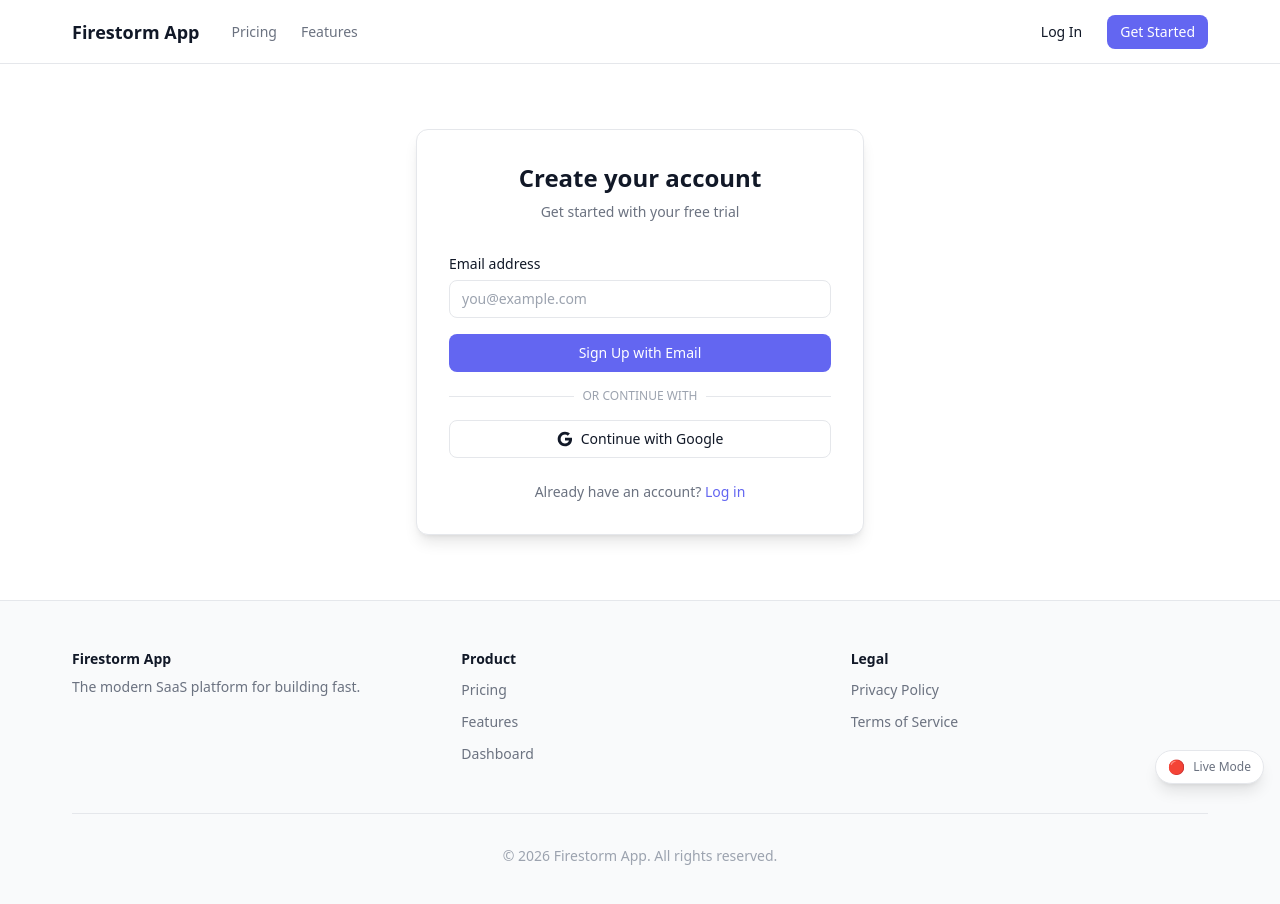
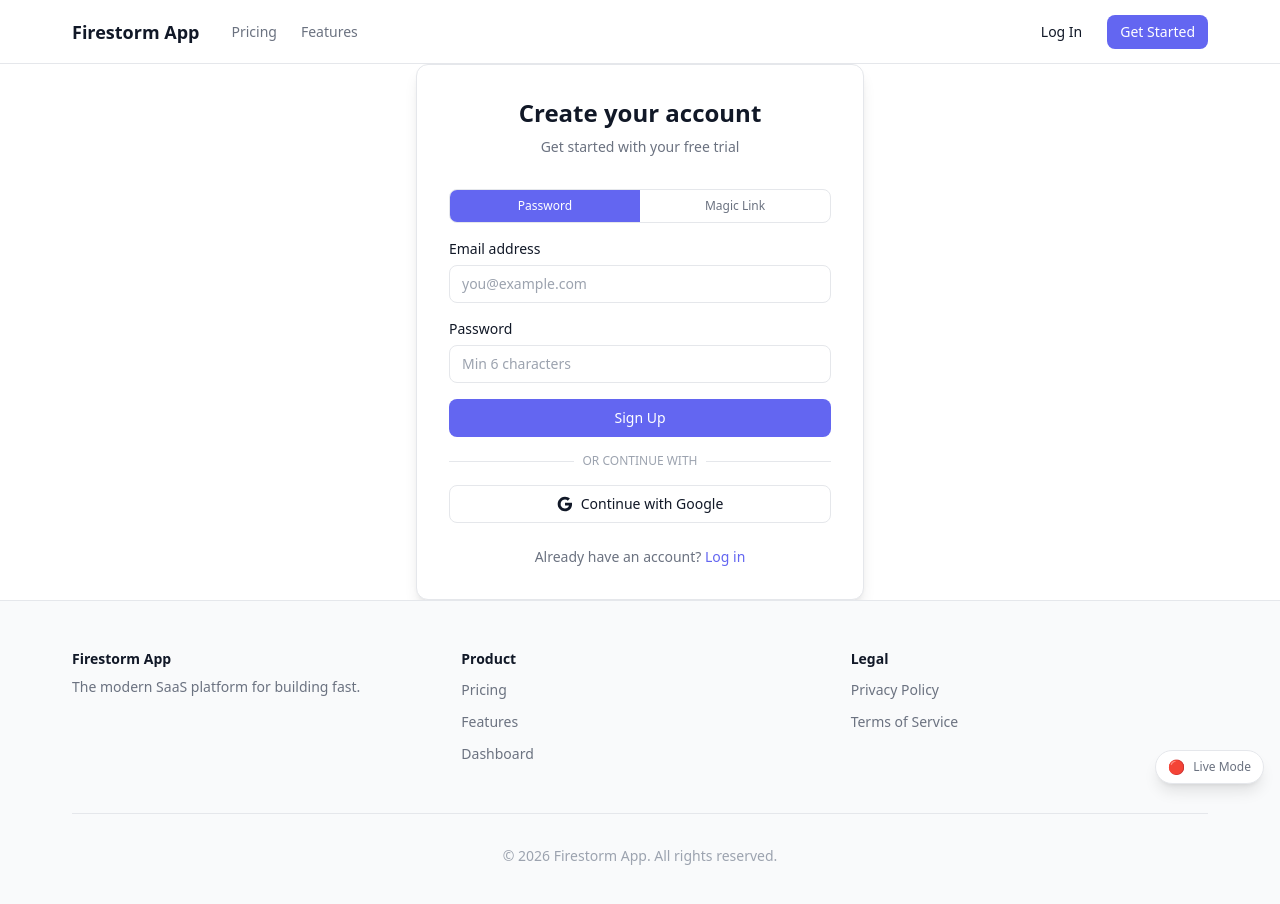
Before and after one commit to AgentPeter828/recoverkit, a Next.js app: page /auth/signup in a window 1280 px wide. Shown: the top 904 px of the page. Built offline with nearby package versions, Linux system fonts and the light colour scheme; no server answers.

Commit message:
feat: add password login/signup (avoids Supabase magic link rate limits)
- Login and signup forms now have Password/Magic Link toggle
- Password mode is default (no email rate limits)
- Test account: e2e-test@firestorm.dev / TestPassword123!

```diff
--- a/src/app/auth/login/LoginForm.tsx
+++ b/src/app/auth/login/LoginForm.tsx
@@ -8,11 +8,33 @@ import { Input } from "@/components/ui/Input";
 
 export function LoginForm() {
   const [email, setEmail] = useState("");
+  const [password, setPassword] = useState("");
   const [loading, setLoading] = useState(false);
   const [message, setMessage] = useState<string | null>(null);
   const [error, setError] = useState<string | null>(null);
+  const [mode, setMode] = useState<"password" | "magic">("password");
   const router = useRouter();
   const supabase = createBrowserClient();
+
+  async function handlePasswordLogin(e: React.FormEvent) {
+    e.preventDefault();
+    setLoading(true);
+    setError(null);
+    setMessage(null);
+
+    const { error: authError } = await supabase.auth.signInWithPassword({
+      email,
+      password,
+    });
+
+    if (authError) {
+      setError(authError.message);
+    } else {
+      router.push("/dashboard");
+      router.refresh();
+    }
+    setLoading(false);
+  }
 
   async function handleMagicLink(e: React.FormEvent) {
     e.preventDefault();
@@ -50,16 +72,39 @@ export function LoginForm() {
 
   return (
     <div className="space-y-4">
-      <form onSubmit={handleMagicLink} className="space-y-4">
+      {/* Mode toggle */}
+      <div className="flex rounded-lg border overflow-hidden" style={{ borderColor: "var(--color-border)" }}>
+        <button
+          type="button"
+          onClick={() => setMode("password")}
+          className="flex-1 px-3 py-2 text-xs font-medium transition-colors"
+          style={{
+            background: mode === "password" ? "var(--color-brand)" : "transparent",
+            color: mode === "password" ? "#fff" : "var(--color-text-secondary)",
+          }}
+        >
+          Password
+        </button>
+        <button
+          type="button"
+          onClick={() => setMode("magic")}
+          className="flex-1 px-3 py-2 text-xs font-medium transition-colors"
+          style={{
+            background: mode === "magic" ? "var(--color-brand)" : "transparent",
+            color: mode === "magic" ? "#fff" : "var(--color-text-secondary)",
+          }}
+        >
+          Magic Link
+        </button>
+      </div>
+
+      <form onSubmit={mode === "password" ? handlePasswordLogin : handleMagicLink} className="space-y-4">
         <div>
-          <label
-            htmlFor="email"
-            className="block text-sm font-medium mb-1.5"
-          >
+          <label htmlFor="login-email" className="block text-sm font-medium mb-1.5">
             Email address
           </label>
           <Input
-            id="email"
+            id="login-email"
             type="email"
             value={email}
             onChange={(e) => setEmail(e.target.value)}
@@ -67,69 +112,54 @@ export function LoginForm() {
             required
           />
         </div>
-        <Button
-          type="submit"
-          variant="primary"
-          className="w-full"
-          disabled={loading}
-        >
-          {loading ? "Sending link..." : "Send Magic Link"}
+        {mode === "password" && (
+          <div>
+            <label htmlFor="login-password" className="block text-sm font-medium mb-1.5">
+              Password
+            </label>
+            <Input
+              id="login-password"
+              type="password"
+              value={password}
+              onChange={(e) => setPassword(e.target.value)}
+              placeholder="Your password"
+              required
+            />
+          </div>
+        )}
+        <Button type="submit" variant="primary" className="w-full" disabled={loading}>
+          {loading
+            ? mode === "password" ? "Logging in..." : "Sending link..."
+            : mode === "password" ? "Log In" : "Send Magic Link"}
         </Button>
       </form>
 
       <div className="relative">
         <div className="absolute inset-0 flex items-center">
-          <div
-            className="w-full border-t"
-            style={{ borderColor: "var(--color-border)" }}
-          />
+          <div className="w-full border-t" style={{ borderColor: "var(--color-border)" }} />
         </div>
         <div className="relative flex justify-center text-xs uppercase">
           <span
             className="px-2 text-xs"
-            style={{
-              background: "var(--color-bg)",
-              color: "var(--color-text-tertiary)",
-            }}
+            style={{ background: "var(--color-bg)", color: "var(--color-text-tertiary)" }}
           >
             Or continue with
           </span>
         </div>
       </div>
 
-      <Button
-        type="button"
-        variant="outline"
-        className="w-full"
-        onClick={handleGoogleLogin}
-      >
+      <Button type="button" variant="outline" className="w-full" onClick={handleGoogleLogin}>
         <svg className="w-4 h-4 mr-2 inline-block" viewBox="0 0 24 24">
-          <path
-            fill="currentColor"
-            d="M22.56 12.25c0-.78-.07-1.53-.2-2.25H12v4.26h5.92a5.06 5.06 0 0 1-2.2 3.32v2.77h3.57c2.08-1.92 3.28-4.74 3.28-8.1z"
-          />
-          <path
-            fill="currentColor"
-            d="M12 23c2.97 0 5.46-.98 7.28-2.66l-3.57-2.77c-.98.66-2.23 1.06-3.71 1.06-2.86 0-5.29-1.93-6.16-4.53H2.18v2.84C3.99 20.53 7.7 23 12 23z"
-          />
-          <path
-            fill="currentColor"
-            d="M5.84 14.09c-.22-.66-.35-1.36-.35-2.09s.13-1.43.35-2.09V7.07H2.18C1.43 8.55 1 10.22 1 12s.43 3.45 1.18 4.93l2.85-2.22.81-.62z"
-          />
-          <path
-            fill="currentColor"
-            d="M12 5.38c1.62 0 3.06.56 4.21 1.64l3.15-3.15C17.45 2.09 14.97 1 12 1 7.7 1 3.99 3.47 2.18 7.07l3.66 2.84c.87-2.6 3.3-4.53 6.16-4.53z"
-          />
+          <path fill="currentColor" d="M22.56 12.25c0-.78-.07-1.53-.2-2.25H12v4.26h5.92a5.06 5.06 0 0 1-2.2 3.32v2.77h3.57c2.08-1.92 3.28-4.74 3.28-8.1z" />
+          <path fill="currentColor" d="M12 23c2.97 0 5.46-.98 7.28-2.66l-3.57-2.77c-.98.66-2.23 1.06-3.71 1.06-2.86 0-5.29-1.93-6.16-4.53H2.18v2.84C3.99 20.53 7.7 23 12 23z" />
+          <path fill="currentColor" d="M5.84 14.09c-.22-.66-.35-1.36-.35-2.09s.13-1.43.35-2.09V7.07H2.18C1.43 8.55 1 10.22 1 12s.43 3.45 1.18 4.93l2.85-2.22.81-.62z" />
+          <path fill="currentColor" d="M12 5.38c1.62 0 3.06.56 4.21 1.64l3.15-3.15C17.45 2.09 14.97 1 12 1 7.7 1 3.99 3.47 2.18 7.07l3.66 2.84c.87-2.6 3.3-4.53 6.16-4.53z" />
         </svg>
         Continue with Google
       </Button>
 
-      {error && (
-        <p className="text-red-500 text-sm text-center">{error}</p>
-      )}
-      {message && (
-        <p className="text-green-600 text-sm text-center">{message}</p>
-      )}
+      {error && <p className="text-red-500 text-sm text-center">{error}</p>}
+      {message && <p className="text-green-600 text-sm text-center">{message}</p>}
     </div>
   );
 }
--- a/src/app/auth/signup/SignUpForm.tsx
+++ b/src/app/auth/signup/SignUpForm.tsx
@@ -1,18 +1,48 @@
 "use client";
 
 import { useState } from "react";
+import { useRouter } from "next/navigation";
 import { createBrowserClient } from "@/lib/supabase/client";
 import { Button } from "@/components/ui/Button";
 import { Input } from "@/components/ui/Input";
 
 export function SignUpForm() {
   const [email, setEmail] = useState("");
+  const [password, setPassword] = useState("");
   const [loading, setLoading] = useState(false);
   const [message, setMessage] = useState<string | null>(null);
   const [error, setError] = useState<string | null>(null);
+  const [mode, setMode] = useState<"password" | "magic">("password");
+  const router = useRouter();
   const supabase = createBrowserClient();
 
-  async function handleSignUp(e: React.FormEvent) {
+  async function handlePasswordSignUp(e: React.FormEvent) {
+    e.preventDefault();
+    setLoading(true);
+    setError(null);
+    setMessage(null);
+
+    const { data, error: authError } = await supabase.auth.signUp({
+      email,
+      password,
+      options: {
+        emailRedirectTo: `${window.location.origin}/auth/callback`,
+      },
+    });
+
+    if (authError) {
+      setError(authError.message);
+    } else if (data.session) {
+      // Auto-confirmed — go to dashboard
+      router.push("/dashboard");
+      router.refresh();
+    } else {
+      setMessage("Check your email to confirm your account, then log in.");
+    }
+    setLoading(false);
+  }
+
+  async function handleMagicLink(e: React.FormEvent) {
     e.preventDefault();
     setLoading(true);
     setError(null);
@@ -28,9 +58,7 @@ export function SignUpForm() {
     if (authError) {
       setError(authError.message);
     } else {
-      setMessage(
-        "Check your email for a confirmation link to complete sign up."
-      );
+      setMessage("Check your email for a confirmation link to complete sign up.");
     }
     setLoading(false);
   }
@@ -50,12 +78,35 @@ export function SignUpForm() {
 
   return (
     <div className="space-y-4">
-      <form onSubmit={handleSignUp} className="space-y-4">
+      {/* Mode toggle */}
+      <div className="flex rounded-lg border overflow-hidden" style={{ borderColor: "var(--color-border)" }}>
+        <button
+          type="button"
+          onClick={() => setMode("password")}
+          className="flex-1 px-3 py-2 text-xs font-medium transition-colors"
+          style={{
+            background: mode === "password" ? "var(--color-brand)" : "transparent",
+            color: mode === "password" ? "#fff" : "var(--color-text-secondary)",
+          }}
+        >
+          Password
+        </button>
+        <button
+          type="button"
+          onClick={() => setMode("magic")}
+          className="flex-1 px-3 py-2 text-xs font-medium transition-colors"
+          style={{
+            background: mode === "magic" ? "var(--color-brand)" : "transparent",
+            color: mode === "magic" ? "#fff" : "var(--color-text-secondary)",
+          }}
+        >
+          Magic Link
+        </button>
+      </div>
+
+      <form onSubmit={mode === "password" ? handlePasswordSignUp : handleMagicLink} className="space-y-4">
         <div>
-          <label
-            htmlFor="signup-email"
-            className="block text-sm font-medium mb-1.5"
-          >
+          <label htmlFor="signup-email" className="block text-sm font-medium mb-1.5">
             Email address
           </label>
           <Input
@@ -67,69 +118,55 @@ export function SignUpForm() {
             required
           />
         </div>
-        <Button
-          type="submit"
-          variant="primary"
-          className="w-full"
-          disabled={loading}
-        >
-          {loading ? "Sending link..." : "Sign Up with Email"}
+        {mode === "password" && (
+          <div>
+            <label htmlFor="signup-password" className="block text-sm font-medium mb-1.5">
+              Password
+            </label>
+            <Input
+              id="signup-password"
+              type="password"
+              value={password}
+              onChange={(e) => setPassword(e.target.value)}
+              placeholder="Min 6 characters"
+              required
+              minLength={6}
+            />
+          </div>
+        )}
+        <Button type="submit" variant="primary" className="w-full" disabled={loading}>
+          {loading
+            ? mode === "password" ? "Creating account..." : "Sending link..."
+            : mode === "password" ? "Sign Up" : "Send Magic Link"}
         </Button>
       </form>
 
       <div className="relative">
         <div className="absolute inset-0 flex items-center">
-          <div
-            className="w-full border-t"
-            style={{ borderColor: "var(--color-border)" }}
-          />
+          <div className="w-full border-t" style={{ borderColor: "var(--color-border)" }} />
         </div>
         <div className="relative flex justify-center text-xs uppercase">
           <span
             className="px-2 text-xs"
-            style={{
-              background: "var(--color-bg)",
-              color: "var(--color-text-tertiary)",
-            }}
+            style={{ background: "var(--color-bg)", color: "var(--color-text-tertiary)" }}
           >
             Or continue with
           </span>
         </div>
       </div>
 
-      <Button
-        type="button"
-        variant="outline"
-        className="w-full"
-        onClick={handleGoogleSignUp}
-      >
+      <Button type="button" variant="outline" className="w-full" onClick={handleGoogleSignUp}>
         <svg className="w-4 h-4 mr-2 inline-block" viewBox="0 0 24 24">
-          <path
-            fill="currentColor"
-            d="M22.56 12.25c0-.78-.07-1.53-.2-2.25H12v4.26h5.92a5.06 5.06 0 0 1-2.2 3.32v2.77h3.57c2.08-1.92 3.28-4.74 3.28-8.1z"
-          />
-          <path
-            fill="currentColor"
-            d="M12 23c2.97 0 5.46-.98 7.28-2.66l-3.57-2.77c-.98.66-2.23 1.06-3.71 1.06-2.86 0-5.29-1.93-6.16-4.53H2.18v2.84C3.99 20.53 7.7 23 12 23z"
-          />
-          <path
-            fill="currentColor"
-            d="M5.84 14.09c-.22-.66-.35-1.36-.35-2.09s.13-1.43.35-2.09V7.07H2.18C1.43 8.55 1 10.22 1 12s.43 3.45 1.18 4.93l2.85-2.22.81-.62z"
-          />
-          <path
-            fill="currentColor"
-            d="M12 5.38c1.62 0 3.06.56 4.21 1.64l3.15-3.15C17.45 2.09 14.97 1 12 1 7.7 1 3.99 3.47 2.18 7.07l3.66 2.84c.87-2.6 3.3-4.53 6.16-4.53z"
-          />
+          <path fill="currentColor" d="M22.56 12.25c0-.78-.07-1.53-.2-2.25H12v4.26h5.92a5.06 5.06 0 0 1-2.2 3.32v2.77h3.57c2.08-1.92 3.28-4.74 3.28-8.1z" />
+          <path fill="currentColor" d="M12 23c2.97 0 5.46-.98 7.28-2.66l-3.57-2.77c-.98.66-2.23 1.06-3.71 1.06-2.86 0-5.29-1.93-6.16-4.53H2.18v2.84C3.99 20.53 7.7 23 12 23z" />
+          <path fill="currentColor" d="M5.84 14.09c-.22-.66-.35-1.36-.35-2.09s.13-1.43.35-2.09V7.07H2.18C1.43 8.55 1 10.22 1 12s.43 3.45 1.18 4.93l2.85-2.22.81-.62z" />
+          <path fill="currentColor" d="M12 5.38c1.62 0 3.06.56 4.21 1.64l3.15-3.15C17.45 2.09 14.97 1 12 1 7.7 1 3.99 3.47 2.18 7.07l3.66 2.84c.87-2.6 3.3-4.53 6.16-4.53z" />
         </svg>
         Continue with Google
       </Button>
 
-      {error && (
-        <p className="text-red-500 text-sm text-center">{error}</p>
-      )}
-      {message && (
-        <p className="text-green-600 text-sm text-center">{message}</p>
-      )}
+      {error && <p className="text-red-500 text-sm text-center">{error}</p>}
+      {message && <p className="text-green-600 text-sm text-center">{message}</p>}
     </div>
   );
 }
```
